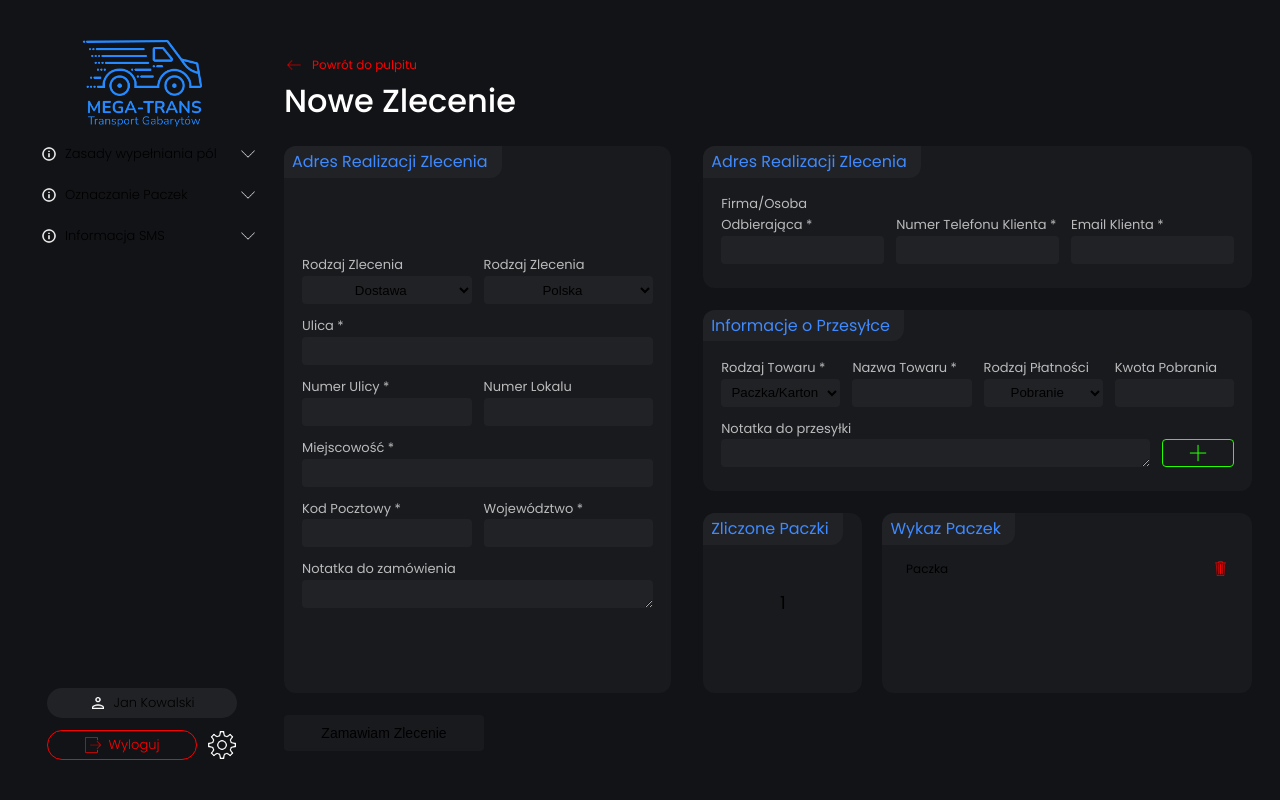
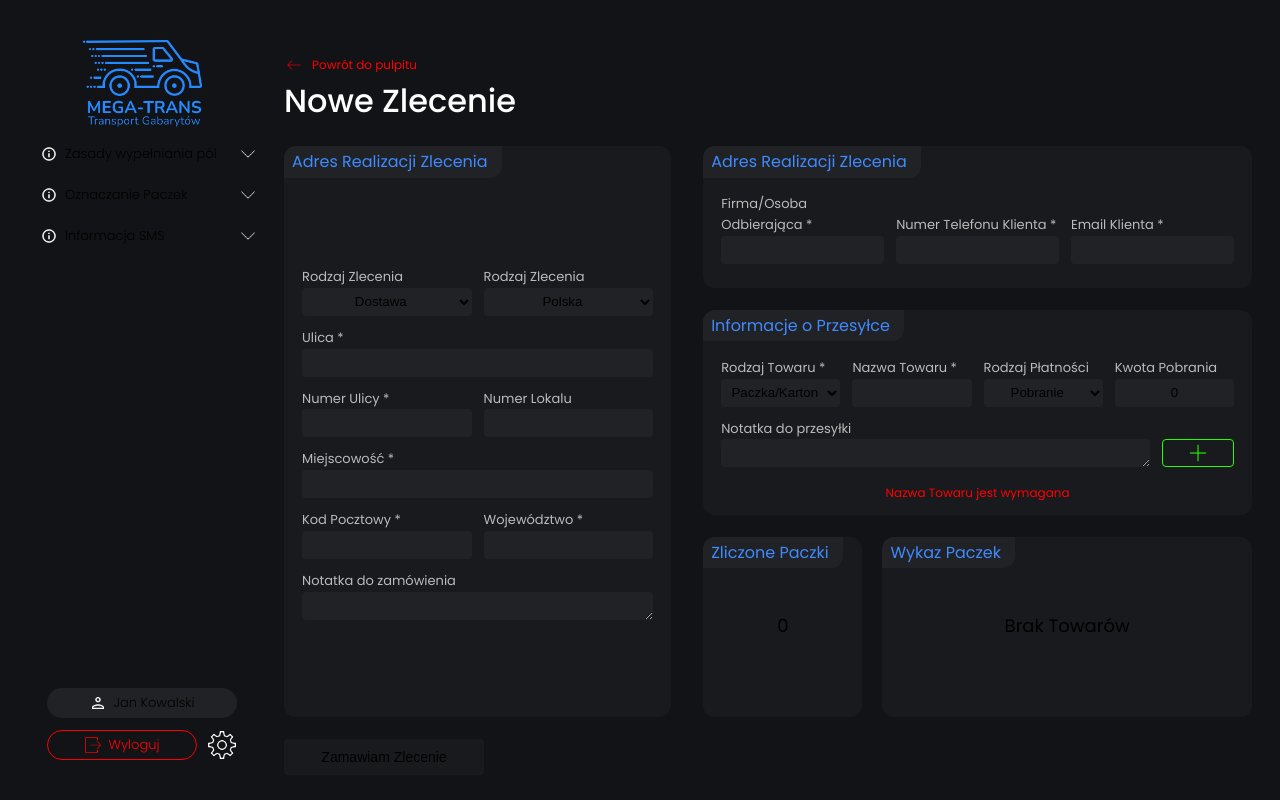
Before and after one commit to CodasticFantastic/Mega-Trans-Repaired, a Next.js app: page /newOrder in a window 1280 px wide. Both pictures are taken after a click on the button 1197 px from the left and 453 px from the top of the page. Built offline with nearby package versions, Linux system fonts and the light colour scheme.

Commit message:
Start working on New Order Page

```diff
--- a/src/app/(CRM)/newOrder/page.js
+++ b/src/app/(CRM)/newOrder/page.js
@@ -10,39 +10,104 @@ import { useRef, useState } from "react";
 import { v4 as uuid4 } from "uuid";
 
 export default function NewOrder() {
-  const commodityList = useRef({ orderCommodityType: "Paczka", orderCommodityPayType: "Pobranie" });
-  const [commodityListState, setCommodityListState] = useState([]);
+  const [commodityItem, setcommodityItem] = useState({
+    orderCommodityType: "Paczka",
+    orderCommodityPayType: "Pobranie",
+    orderCommodityId: uuid4(),
+    orderCommodityName: "",
+    orderCommodityPayAmount: 0,
+    orderCommodityNote: "",
+  });
+  const [commodityList, setcommodityList] = useState([]);
+  const [commodityError, setCommodityError] = useState(false);
+  const [formError, setFormError] = useState(null);
 
-  async function processOrder() {
+  // Actions - Process Order to Backend
+  async function processOrder(event) {
     event.preventDefault();
+    setFormError(null);
 
-    console.log(commodityList);
+    if (commodityList.length < 1) {
+      setFormError("Brak Towarów w Zleceniu");
+      return;
+    }
+
+    const data = new FormData(event.currentTarget);
+    const orderData = {
+      orderType: data.get("orderType"),
+      orderCountry: data.get("orderCountry"),
+      orderStreet: data.get("orderStreet"),
+      orderStreetNumber: data.get("orderStreetNumber"),
+      orderFlatNumber: data.get("orderFlatNumber"),
+      orderCity: data.get("orderCity"),
+      orderPostCode: data.get("orderPostCode"),
+      orderState: data.get("orderState"),
+      orderNote: data.get("orderNote"),
+      orderClientName: data.get("orderClientName"),
+      orderClientPhone: data.get("orderClientPhone"),
+      orderClientEmail: data.get("orderClientEmail"),
+      orderItems: commodityList,
+    };
+
+    console.log(orderData);
+
+    // const response = await signIn("credentials", {
+    //   email: userData.email,
+    //   password: userData.password,
+    //   redirect: false,
+    // });
+
+    // if (response.error) {
+    //   setError(response.error);
+    //   return;
+    // } else {
+    //   router.push("/dashboard");
+    // }
+
   }
 
+  // Actions - Add Comodity Item
   function addCommodity() {
-    commodityList.current = { ...commodityList.current, orderCommodityId: uuid4() };
-
-    console.log(commodityListState);
-
-    setCommodityListState((prevState) => {
-      return [...prevState, commodityList.current];
-    });
-
-    console.log(showCommodityList);
+    setCommodityError(false);
+    if (!commodityItem.orderCommodityName) {
+      setCommodityError("Nazwa Towaru jest wymagana");
+    } else if (
+      commodityItem.orderCommodityPayType === "Pobranie" &&
+      (!commodityItem.orderCommodityPayAmount || commodityItem.orderCommodityPayAmount === "")
+    ) {
+      setCommodityError("Kwota Płatności jest wymagana");
+    } else {
+      setcommodityItem((prevState) => {
+        return { ...prevState, orderCommodityId: uuid4() };
+      });
+      setcommodityList((prevState) => {
+        return [...prevState, commodityItem];
+      });
+      setcommodityItem({
+        orderCommodityType: "Paczka",
+        orderCommodityPayType: "Pobranie",
+        orderCommodityId: uuid4(),
+        orderCommodityName: "",
+        orderCommodityPayAmount: 0,
+        orderCommodityNote: "",
+      });
+    }
   }
 
+  // Actions - Delete Comodity Item
   function deleteComoditiFromList(id) {
-    setCommodityListState((prevState) => {
+    setcommodityList((prevState) => {
       return prevState.filter((commodity) => commodity.orderCommodityId !== id);
     });
   }
 
-  let showCommodityList = commodityListState.map((commodity, index) => {
+  // Actions - Show Comodity List
+  let showcommodityItem = commodityList.map((commodity, index) => {
     return (
       <tr key={commodity.orderCommodityId}>
         <td>{commodity.orderCommodityType}</td>
         <td>{commodity.orderCommodityName}</td>
-        <td>{orderCommodityPayType === "Pobranie" ? "Opłacona" : commodity.orderCommodityPayAmount}</td>
+        <td>{commodity.orderCommodityPayType == "Pobranie" ? commodity.orderCommodityPayAmount : "Opłacona"}</td>
         <td>
           <Image src={redTrashIcon} alt="Usuń dany towar z listy" onClick={() => deleteComoditiFromList(commodity.orderCommodityId)} />
         </td>
@@ -62,7 +127,7 @@ export default function NewOrder() {
           <h1>Nowe Zlecenie</h1>
         </header>
         <main className="NewOrder">
-          <form className="NewOrderForm">
+          <form className="NewOrderForm" onSubmit={processOrder}>
             <section className="leftCol">
               <div className="formStage stage1">
                 <div className="formStageName">
@@ -155,8 +220,11 @@ export default function NewOrder() {
                     <select
                       name="orderCommodityType"
                       id="orderCommodityType"
+                      value={commodityItem.orderCommodityType}
                       onChange={(e) => {
-                        commodityList.current = { ...commodityList.current, orderCommodityType: e.target.value };
+                        setcommodityItem((prevState) => {
+                          return { ...prevState, orderCommodityType: e.target.value };
+                        });
                       }}
                     >
                       <option value="Paczka">Paczka/Karton</option>
@@ -171,8 +239,11 @@ export default function NewOrder() {
                       name="orderCommodityName"
                       id="orderCommodityName"
                       required
+                      value={commodityItem.orderCommodityName}
                       onChange={(e) => {
-                        commodityList.current = { ...commodityList.current, orderCommodityName: e.target.value };
+                        setcommodityItem((prevState) => {
+                          return { ...prevState, orderCommodityName: e.target.value };
+                        });
                       }}
                     />
                   </label>
@@ -181,8 +252,11 @@ export default function NewOrder() {
                     <select
                       name="orderCommodityPayType"
                       id="orderCommodityPayType"
+                      value={commodityItem.orderCommodityPayType}
                       onChange={(e) => {
-                        commodityList.current = { ...commodityList.current, orderCommodityPayType: e.target.value };
+                        setcommodityItem((prevState) => {
+                          return { ...prevState, orderCommodityPayType: e.target.value };
+                        });
                       }}
                     >
                       <option value="Pobranie">Pobranie</option>
@@ -195,8 +269,11 @@ export default function NewOrder() {
                       type="text"
                       name="orderCommodityPayAmount"
                       id="orderCommodityPayAmount"
+                      value={commodityItem.orderCommodityPayAmount}
                       onChange={(e) => {
-                        commodityList.current = { ...commodityList.current, orderCommodityPayAmount: e.target.value };
+                        setcommodityItem((prevState) => {
+                          return { ...prevState, orderCommodityPayAmount: e.target.value };
+                        });
                       }}
                     />
                   </label>
@@ -209,8 +286,11 @@ export default function NewOrder() {
                       id="orderCommodityNote"
                       cols="30"
                       rows="10"
+                      value={commodityItem.orderCommodityNote}
                       onChange={(e) => {
-                        commodityList.current = { ...commodityList.current, orderCommodityNote: e.target.value };
+                        setcommodityItem((prevState) => {
+                          return { ...prevState, orderCommodityNote: e.target.value };
+                        });
                       }}
                     />
                   </label>
@@ -218,23 +298,24 @@ export default function NewOrder() {
                     <Image src={greenPlusIcon} alt="Dodaj Towar" onClick={addCommodity} />
                   </button>
                 </div>
+                {commodityError ? <p className="error">{commodityError}</p> : ""}
               </div>
               <div className="row">
                 <div className="formStage stage4">
                   <div className="formStageName">
                     <p>Zliczone Paczki</p>
                   </div>
-                  <p>{showCommodityList.length}</p>
+                  <p>{showcommodityItem.length}</p>
                 </div>
                 <div className="formStage stage5">
                   <div className="formStageName">
                     <p>Wykaz Paczek</p>
                   </div>
 
-                  {showCommodityList.length > 0 ? (
+                  {showcommodityItem.length > 0 ? (
                     <div className="tableOverflow">
                       <table>
-                        <tbody>{showCommodityList}</tbody>
+                        <tbody>{showcommodityItem}</tbody>
                       </table>
                     </div>
                   ) : (
@@ -243,7 +324,8 @@ export default function NewOrder() {
                 </div>
               </div>
             </section>
-            <input type="submit" onSubmit={processOrder} value="Zamawiam Zlecenie" className="confirmOrder" />
+            {formError ? <p className="error">{formError}</p> : ""}
+            <input type="submit" value="Zamawiam Zlecenie" className="confirmOrder" />
           </form>
         </main>
       </div>
--- a/src/scss/pages/newOrderPage.scss
+++ b/src/scss/pages/newOrderPage.scss
@@ -56,6 +56,12 @@
           padding: 3px 14px 3px 8px;
           border-radius: 12px 0 12px 0;
           color: abstracts.$Blue;
+        }
+
+        .error{
+          color: abstracts.$Red;
+          font-size: 12px;
+          margin-top: 4px;
         }
       }
 
```
